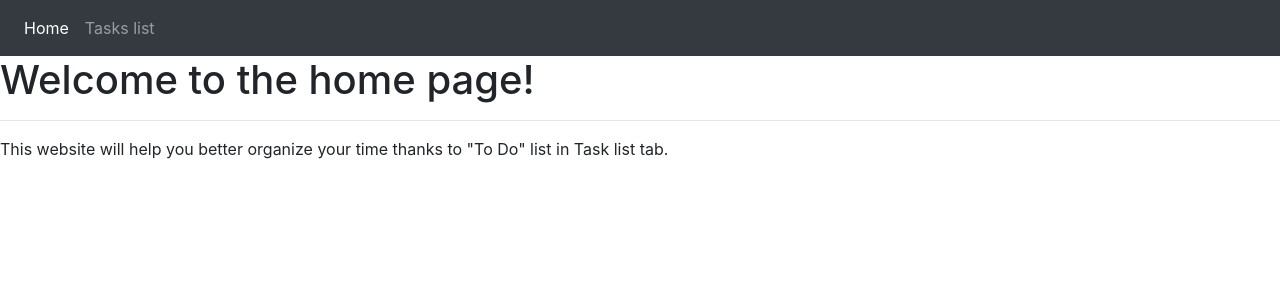
After one commit to tpodgorski91/Django2, a Django app: template todo/tasks/templates/tasks/home.html in a window 1280 px wide. The commit adds this page. Shown: the top 300 px of the page. Run offline with Django 3.2, Linux system fonts and the light colour scheme; the template is opened without the code that fills it, so the values that code supplies are empty; some libraries are stand-ins or nearby versions.

Commit message:
added 'navbar', get rid of repetitive part of code

```diff
--- a/todo/tasks/templates/tasks/base.html
+++ b/todo/tasks/templates/tasks/base.html
@@ -2,9 +2,12 @@
 <html lang="en">
 <head>
     <meta charset="UTF-8">
-    <title>do</title>
+    <title>To Do Website</title>
+    <link rel="stylesheet" href="https://stackpath.bootstrapcdn.com/bootstrap/4.3.1/css/bootstrap.min.css" integrity="sha384-ggOyR0iXCbMQv3Xipma34MD+dH/1fQ784/j6cY/iJTQUOhcWr7x9JvoRxT2MZw1T" crossorigin="anonymous">
+
 </head>
 <body>
-
+{% include 'tasks/navbar.html' %}
+{% block content %}{% endblock %}
 </body>
 </html>
--- /dev/null
+++ b/todo/tasks/templates/tasks/home.html
@@ -0,0 +1,7 @@
+{% extends "tasks/base.html" %}
+{% block content %}
+    <h1> Welcome to the home page! </h1>
+    <hr>
+    This website will help you better organize your time thanks to "To Do" list in Task list tab.
+
+{% endblock content %}
--- /dev/null
+++ b/todo/tasks/templates/tasks/navbar.html
@@ -0,0 +1,17 @@
+
+<nav class="navbar navbar-expand-lg navbar-dark bg-dark">
+<!--    <a class="navbar-brand" href="#">Navbar</a>-->
+    <button class="navbar-toggler" type="button" data-toggle="collapse" data-target="#navbarNav" aria-controls="navbarNav" aria-expanded="false" aria-label="Toggle navigation">
+        <span class="navbar-toggler-icon"></span>
+    </button>
+    <div class="collapse navbar-collapse" id="navbarNav">
+        <ul class="navbar-nav">
+            <li class="nav-item active">
+                <a class="nav-link" href="{% url 'tasks-home' %}">Home</a>
+            </li>
+            <li class="nav-item">
+                <a class="nav-link" href="{% url 'tasks-activity' %}">Tasks list</a>
+            </li>
+        </ul>
+    </div>
+</nav>
--- a/todo/tasks/urls.py
+++ b/todo/tasks/urls.py
@@ -2,6 +2,6 @@ from django.urls import path
 from . import views
 
 urlpatterns = [
-    path('', views.home),
-    path('tasks/', views.task),
+    path('', views.home, name='tasks-home'),
+    path('tasks/', views.task, name='tasks-activity'),
 ]
--- a/todo/tasks/views.py
+++ b/todo/tasks/views.py
@@ -3,7 +3,7 @@ from django.http import HttpResponse
 
 
 def home(request):
-    return HttpResponse('Home site')
+    return render(request, 'tasks/home.html')
 
 
 def task(request):
```
Also changed, not shown: todo/tasks/templates/tasks/activity.html (+8 -10 lines).
